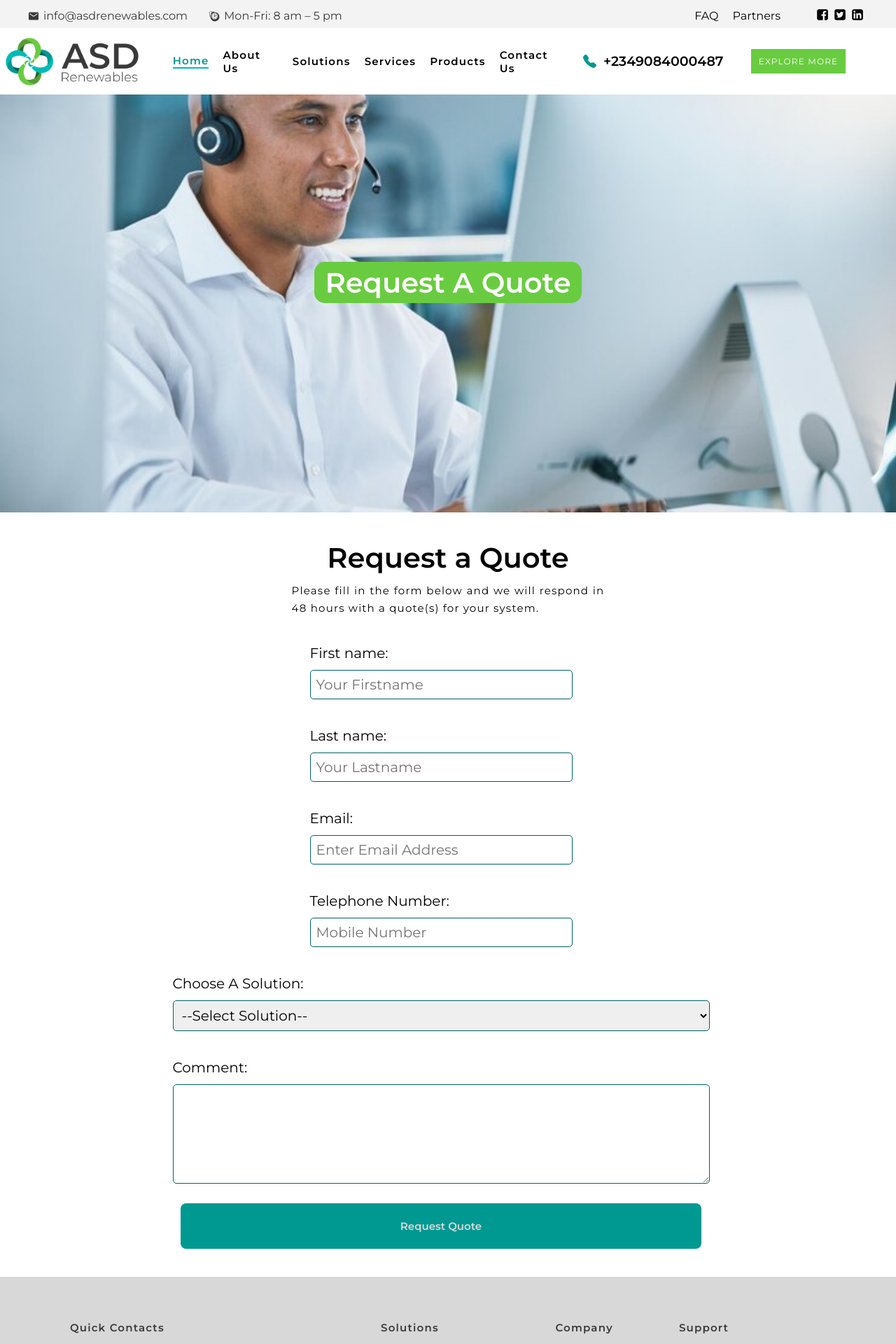
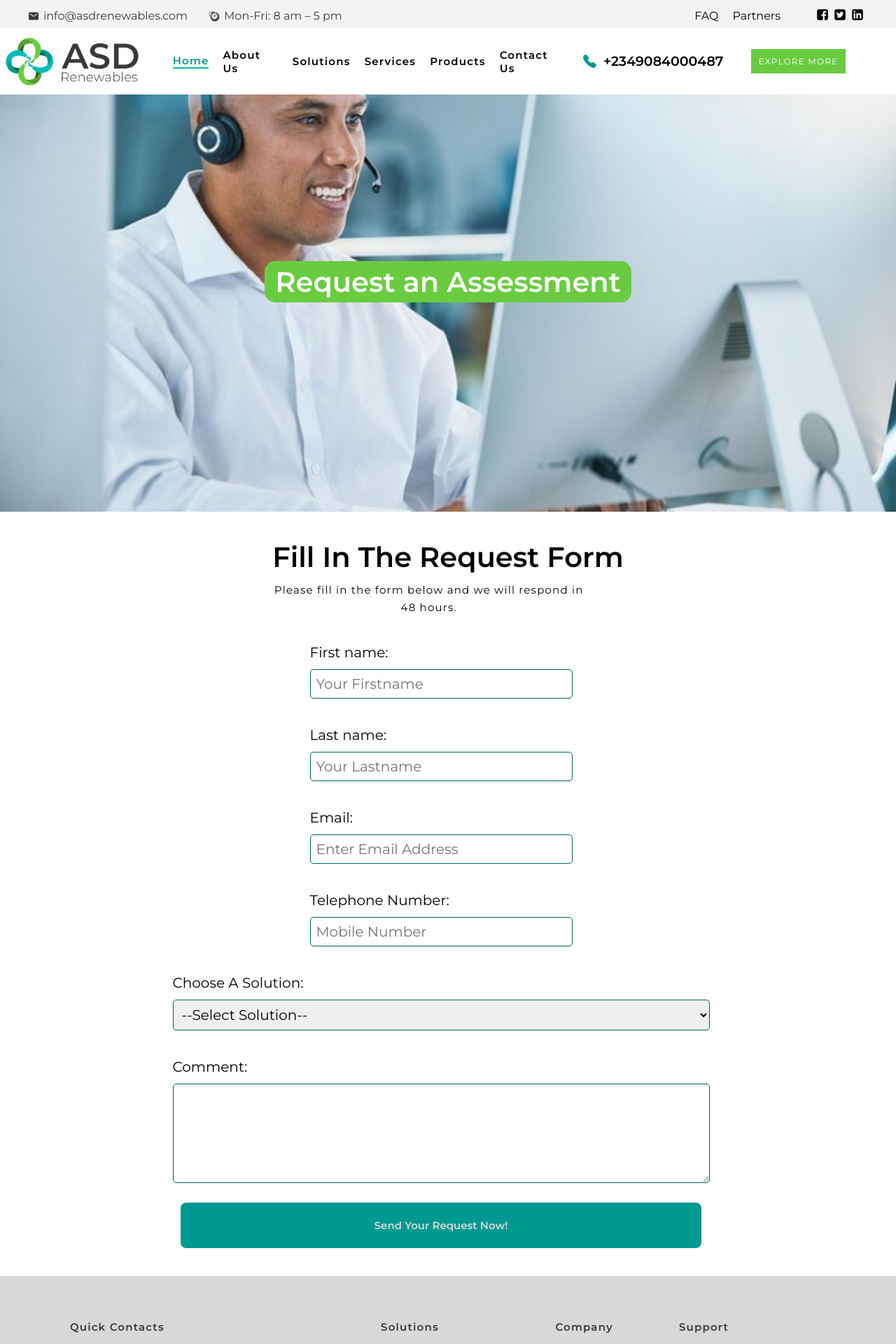
Before and after one commit to layiwola008/asdrenewable, a Next.js app: page /asd-renewables/quote in a window 1280 px wide. Shown: the top 1920 px of the page at 70% size. Built offline with nearby package versions, Linux system fonts and the light colour scheme.

Commit message:
Change text alignment on headers

```diff
--- a/pages/asd-renewables/quote.jsx
+++ b/pages/asd-renewables/quote.jsx
@@ -53,16 +53,15 @@ const quote = () => {
           height="700"
           objectFit="cover"
         />
-        <h1>Request A Quote</h1>
+        <h1>Request an Assessment</h1>
       </span>
       <div className="page__wrapper">
         <div className="col">
           <Slide bottom>
             <div className="quote__desc">
-              <h2>Request a Quote</h2>
+              <h2>Fill In The Request Form</h2>
               <p>
-                Please fill in the form below and we will respond in 48 hours
-                with a quote(s) for your system.
+                Please fill in the form below and we will respond in 48 hours.
               </p>
             </div>
           </Slide>
@@ -154,7 +153,7 @@ const quote = () => {
                     </span>
                   </div>
                   <button type="submit" className="button">
-                    Request Quote
+                    Send Your Request Now!
                   </button>
                 </form>
                 <ToastContainer />
--- a/pages/products/index.jsx
+++ b/pages/products/index.jsx
@@ -34,7 +34,7 @@ const products = () => {
           src={ourProducts}
           alt="Image"
           width="1500"
-          height="600"
+          height="500"
           objectFit="cover"
         />
         <h1>Our Products</h1>
--- a/styles/globals.css
+++ b/styles/globals.css
@@ -83,7 +83,7 @@ button:hover {
   flex-direction: column;
   align-items: center;
   position: relative;
-  margin-top: 135px;
+  margin-top: 134px;
 }
 .page__header h1 {
   position: absolute;
--- a/styles/quote.css
+++ b/styles/quote.css
@@ -13,6 +13,7 @@
 }
 .quote__desc p {
   width: 45ch;
+  text-align: center;
 }
 
 .form {
--- a/styles/services.css
+++ b/styles/services.css
@@ -13,6 +13,7 @@
 .services__header p {
     width: 55ch;
     line-height: 30px;
+    text-align: center;
 }
 .service__article {
     width: 50ch;
```
